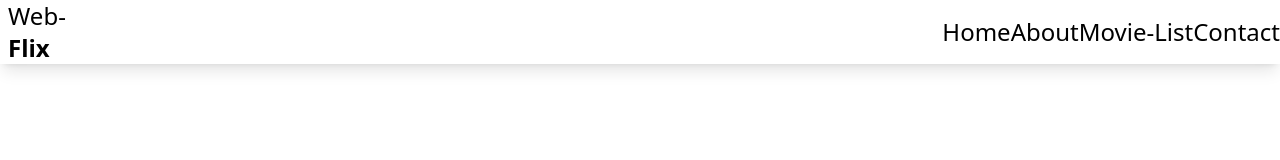
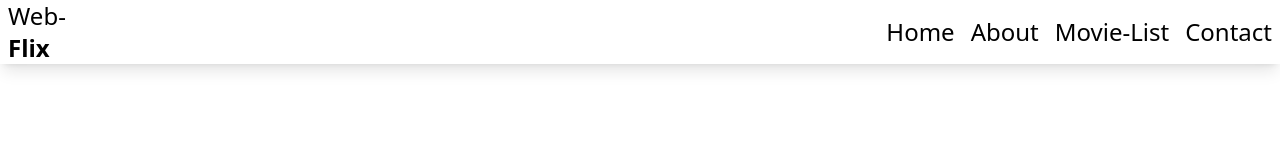
Before and after one commit to Raijinshinden/Movie-Website, a website: page Public/index.html in a window 1280 px wide. Drawn offline with Linux system fonts and the light colour scheme.

Commit message:
Added Padding
Added padding to the list items to create some space between the buttons.

```diff
--- a/Public/index.html
+++ b/Public/index.html
@@ -10,10 +10,10 @@
     <nav class="bg-white shadow-lg flex">
         <h1 class="text-2xl pl-2">Web-<span class="font-bold">Flix</span></h1>
         <ul class="flex justify-end items-center w-[100%] mx-auto text-2xl">
-            <li><a href="#home">Home</a></li>
-            <li><a href="#about">About</a></li>
-            <li><a href="#movie-list">Movie-List</a></li>
-            <li><a href="#contact">Contact</a></li>
+            <li class="px-2"><a href="#home">Home</a></li>
+            <li class="px-2"><a href="#about">About</a></li>
+            <li class="px-2"><a href="#movie-list">Movie-List</a></li>
+            <li class="px-2"><a href="#contact">Contact</a></li>
         </ul>
     </nav>
 
```
Also changed, not shown: src/output.css.
